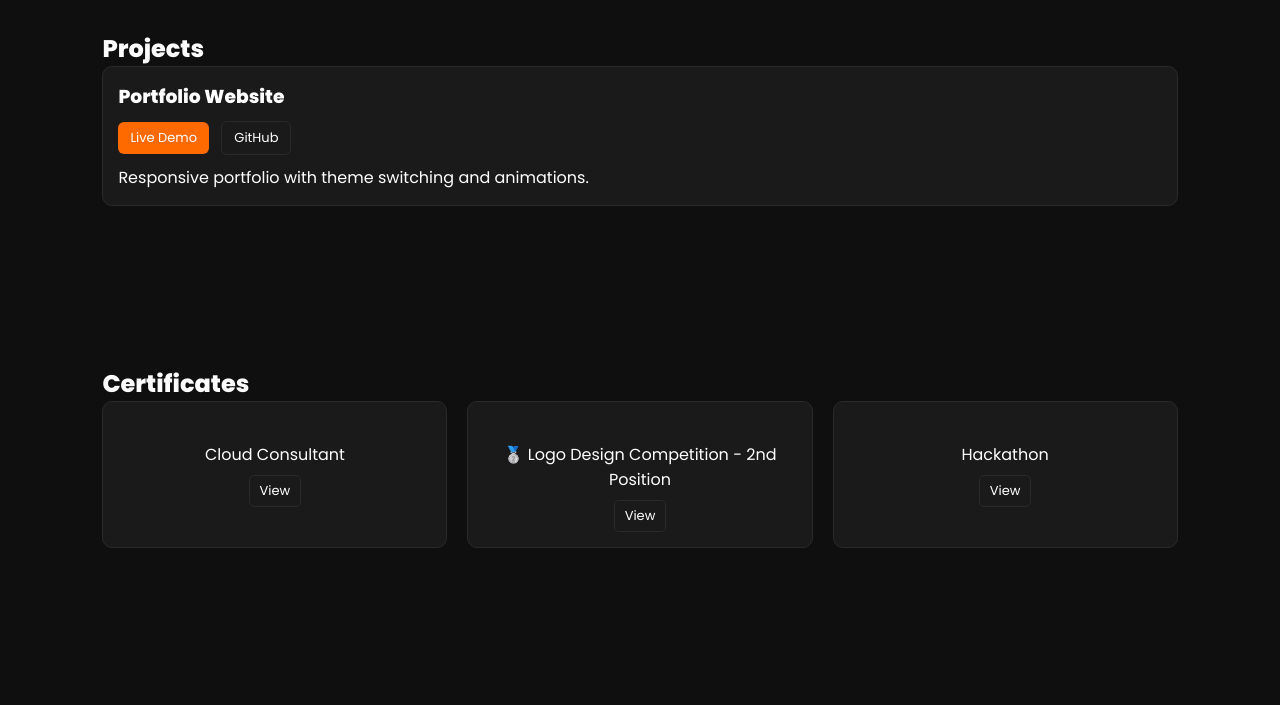
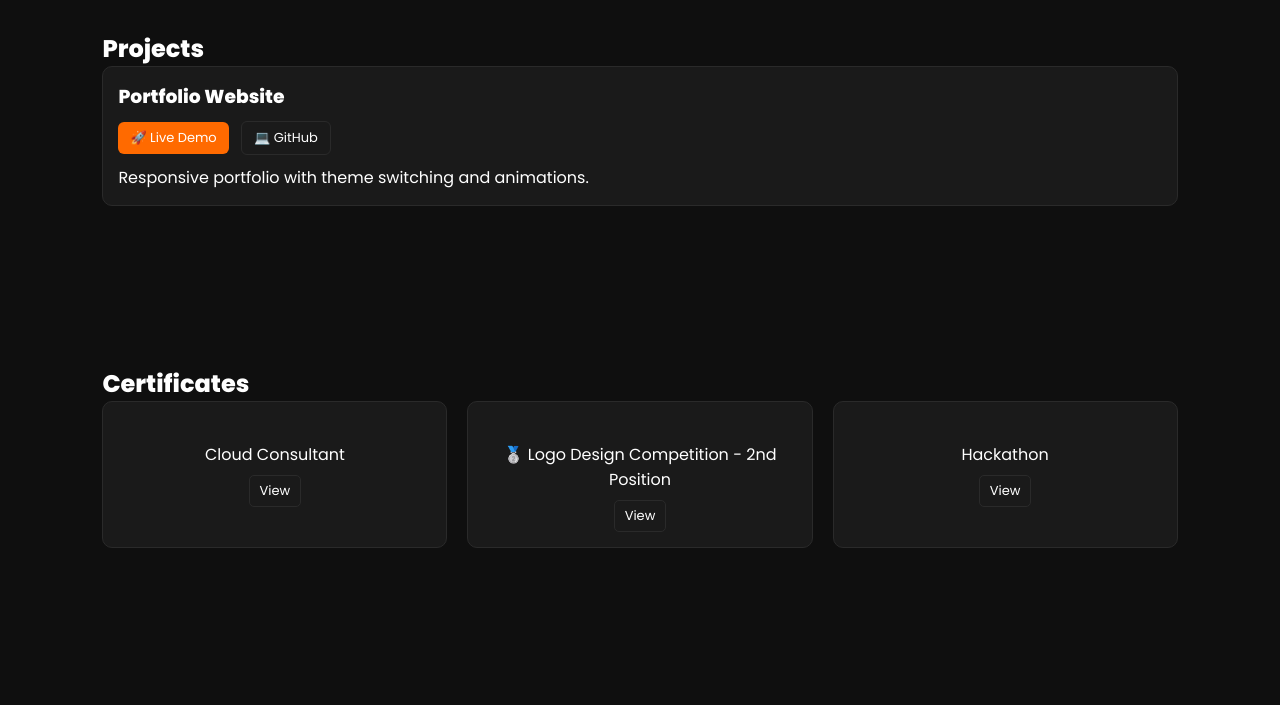
Before and after one commit to chiranjeev2/portfolio, a plain HTML site: page index.html in a window 1280 px wide. Shown: the part 1800-2505 px from the top of the page. Drawn offline with Linux system fonts and the light colour scheme.

Commit message:
Add files via upload

```diff
--- a/index.html
+++ b/index.html
@@ -113,15 +113,20 @@ professional environment.
     <div class="projects-container">
 
         <div class="project-card">
-            <h3>Portfolio Website</h3>
+    <h3>Portfolio Website</h3>
 
-            <div class="project-links">
-                <a href="https://your-live-site.vercel.app" target="_blank" class="link-btn">Live Demo</a>
-                <a href="https://github.com/yourusername/project-name" target="_blank" class="link-btn outline">GitHub</a>
-            </div>
+    <div class="project-links">
+        <a href="https://chiranjeev-web.vercel.app" target="_blank" class="link-btn">
+            🚀 Live Demo
+        </a>
 
-            <p>Responsive portfolio with theme switching and animations.</p>
-        </div>
+        <a href="https://github.com/chiranjeev2/portfolio" target="_blank" class="link-btn outline">
+            💻 GitHub
+        </a>
+    </div>
+
+    <p>Responsive portfolio with theme switching and animations.</p>
+</div>
 
     </div>
 </section>
```
